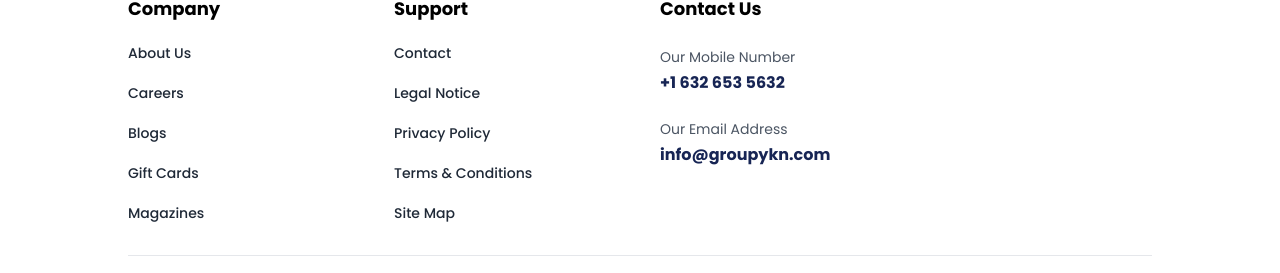
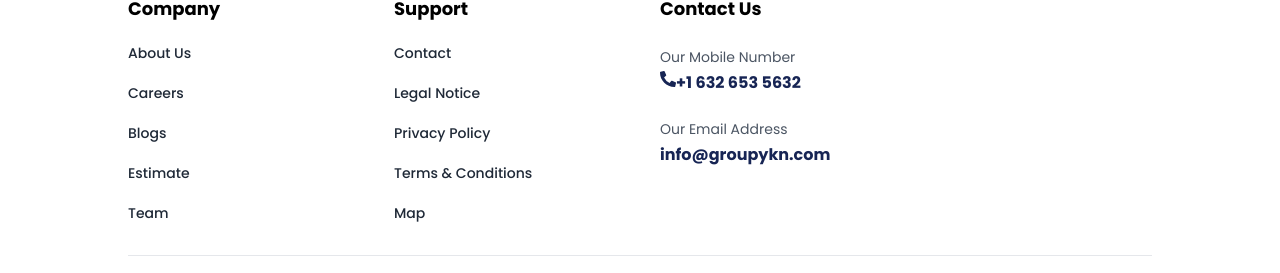
Before and after one commit to escardes/customer_1, a Next.js app: page / in a window 1280 px wide. Shown: the part 4557-4830 px from the top of the page. Built offline with nearby package versions, Linux system fonts and the light colour scheme.

Commit message:
change the new image

```diff
--- a/components/Home/Footer/Footer.tsx
+++ b/components/Home/Footer/Footer.tsx
@@ -1,6 +1,6 @@
 import Link from 'next/link'
 import React from 'react'
-import { FaFacebook, FaInstagram, FaTwitter } from 'react-icons/fa'
+import { FaFacebook, FaInstagram, FaTwitter, FaPhoneAlt } from 'react-icons/fa'
 import { IoLogoLinkedin } from 'react-icons/io'
 
 const Footer = () => {
@@ -20,10 +20,10 @@ const Footer = () => {
                     Blogs
                 </p>
                 <p className='text-gray-800 font-medium cursor-pointer text-sm hover:text-blue-800'>
-                    Gift Cards
+                    Estimate
                 </p>
                 <p className='text-gray-800 font-medium cursor-pointer text-sm hover:text-blue-800'>
-                    Magazines
+                    Team
                 </p>
             </div>
             {/** 2nd part */}
@@ -42,7 +42,7 @@ const Footer = () => {
                     Terms & Conditions
                 </p>
                 <p className='text-gray-800 font-medium cursor-pointer text-sm hover:text-blue-800'>
-                    Site Map
+                    Map
                 </p>
             </div>
 
@@ -51,8 +51,8 @@ const Footer = () => {
                 <h1 className='text-lg font-bold'>Contact Us</h1>
                 <div className='mt-6'>
                     <h1 className='text-sm text-gray-600'> Our Mobile Number</h1>
-                    <h1 className='text-base font-bold text-blue-950 mt-1'>
-                        +1 632 653 5632
+                    <h1 className=' flex text-base font-bold text-blue-950 mt-1'>
+                    <FaPhoneAlt />+1 632 653 5632
                     </h1>
                 </div>
                 <div className='mt-6'>
--- a/components/Home/News/News.tsx
+++ b/components/Home/News/News.tsx
@@ -26,7 +26,7 @@ const News = () => {
             </div>
             <div data-aos = "fade-left" data-aos-anchor-placement="top-center"  data-aos-delay ="200">
                 <NewsCard
-                  image="/images/renovate25.png"
+                  image="/images/renovate42.png"
                   title="Best Interior Design Ever Seen In the USA"
                   date="22 November 2024"
                 />
```
Also changed, not shown: 1 other file (tests, documents, lock files or other folders).
